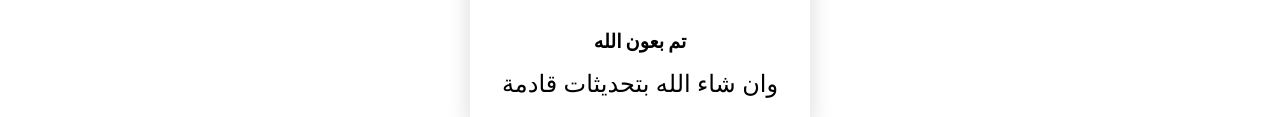
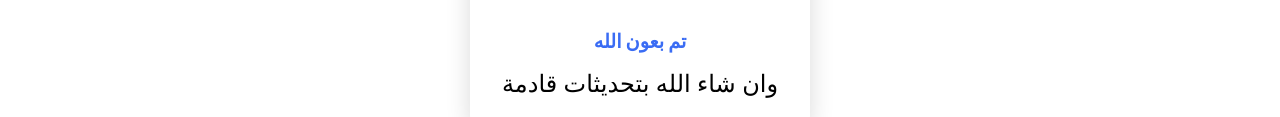
Before and after one commit to WESAMGAME12/wesamproject, a plain HTML site: page index.html in a window 1280 px wide. Shown: the part 6428-6545 px from the top of the page. Drawn offline with Linux system fonts and the light colour scheme.

Commit message:
style.css

```diff
--- a/style.css
+++ b/style.css
@@ -209,9 +209,6 @@ margin-top: 30px;
    font-size: 4.5em;
 }
 
-.contact .info h3 {
-color: #000;
-}
 .contact .info p{
     font-size: 1.5em;
 }
```
